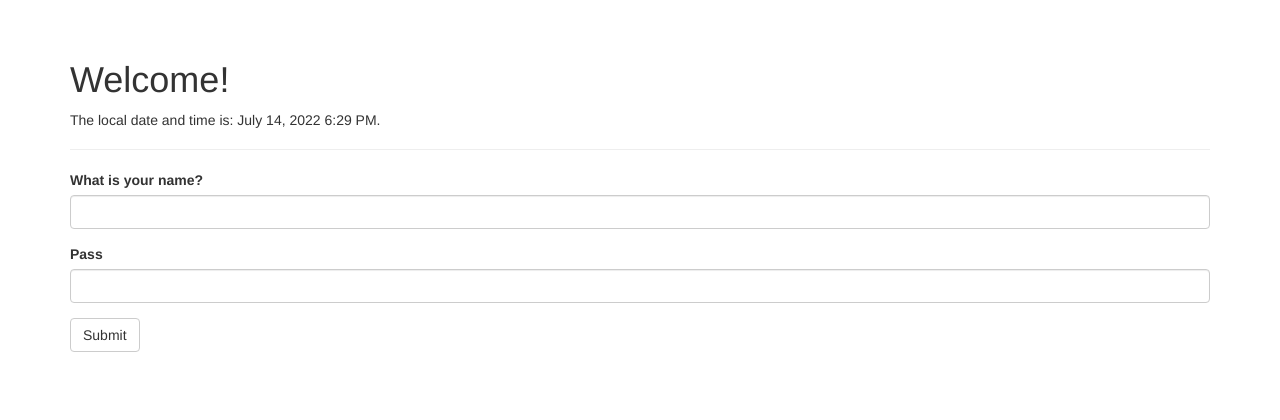
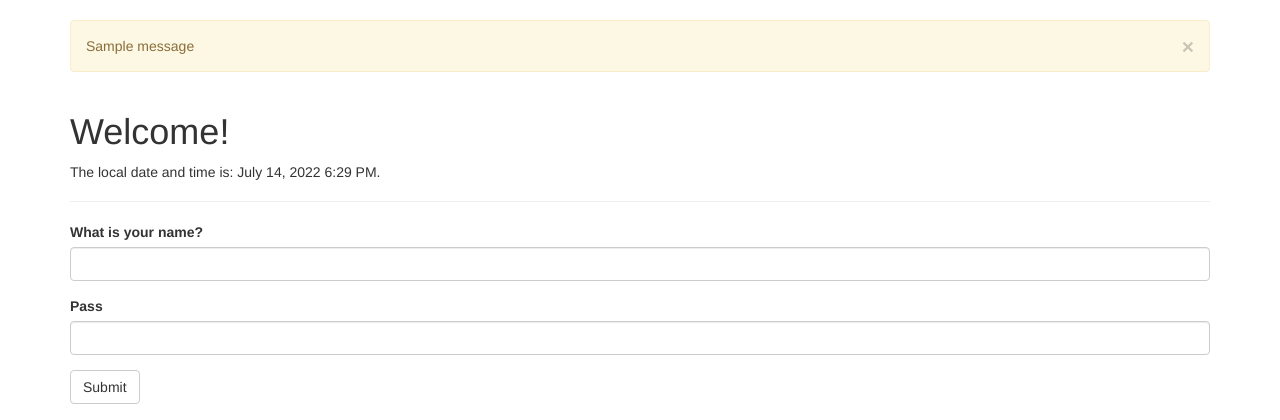
Before and after one commit to MPC139/Flask-Structure, a Flask app: page / in a window 1280 px wide. Shown: the part 52-472 px from the top of the page. Run offline with Flask 2, Linux system fonts and the light colour scheme; one stand-in notice (Sample message) is shown; some libraries are stand-ins or nearby versions.

Commit message:
Added Message Flashing for valid and invalid login.

```diff
--- a/app/main/views.py
+++ b/app/main/views.py
@@ -2,7 +2,7 @@ from crypt import methods
 from tokenize import Name
 from unicodedata import name
 from . import main
-from flask import render_template, url_for, redirect
+from flask import render_template, url_for, redirect, flash, session
 from datetime import datetime
 from .forms import NameForm
 
@@ -16,8 +16,13 @@ def index():
         form.name.data = ''
         form.password.data = ''
         return redirect(url_for('main.user',name=name))
+    elif form.name.data!=None or form.password.data!=None:
+        flash("Looks like you have put invalid name o password")
+        form.name.data = ''
+        form.password.data = ''
     return render_template('index.html',current_time=datetime.utcnow(),form=form)
 
 @main.route('/user/<name>')
 def user(name):
+    flash('Welcome')
     return render_template('user.html',name=name,current_time=datetime.utcnow())
--- a/app/templates/base.html
+++ b/app/templates/base.html
@@ -31,6 +31,12 @@
 
 {% block content %}
 <div class="container">
+    {% for message in get_flashed_messages() %}
+    <div class="alert alert-warning">
+        <button type="button" class="close" data-dismiss="alert">&times;</button>
+        {{message}}
+    </div>
+    {% endfor %}
     {% block page_content %}{% endblock %}
 </div>
 {% endblock %}
--- a/app/templates/user.html
+++ b/app/templates/user.html
@@ -2,7 +2,7 @@
 
 {% block title %}User {{name}}{% endblock %}
 
-{% block content %}
+{% block page_content %}
 <div class="container">
     <div class="page-header">
         <h1>Hello, {{ name }}!</h1>
```
